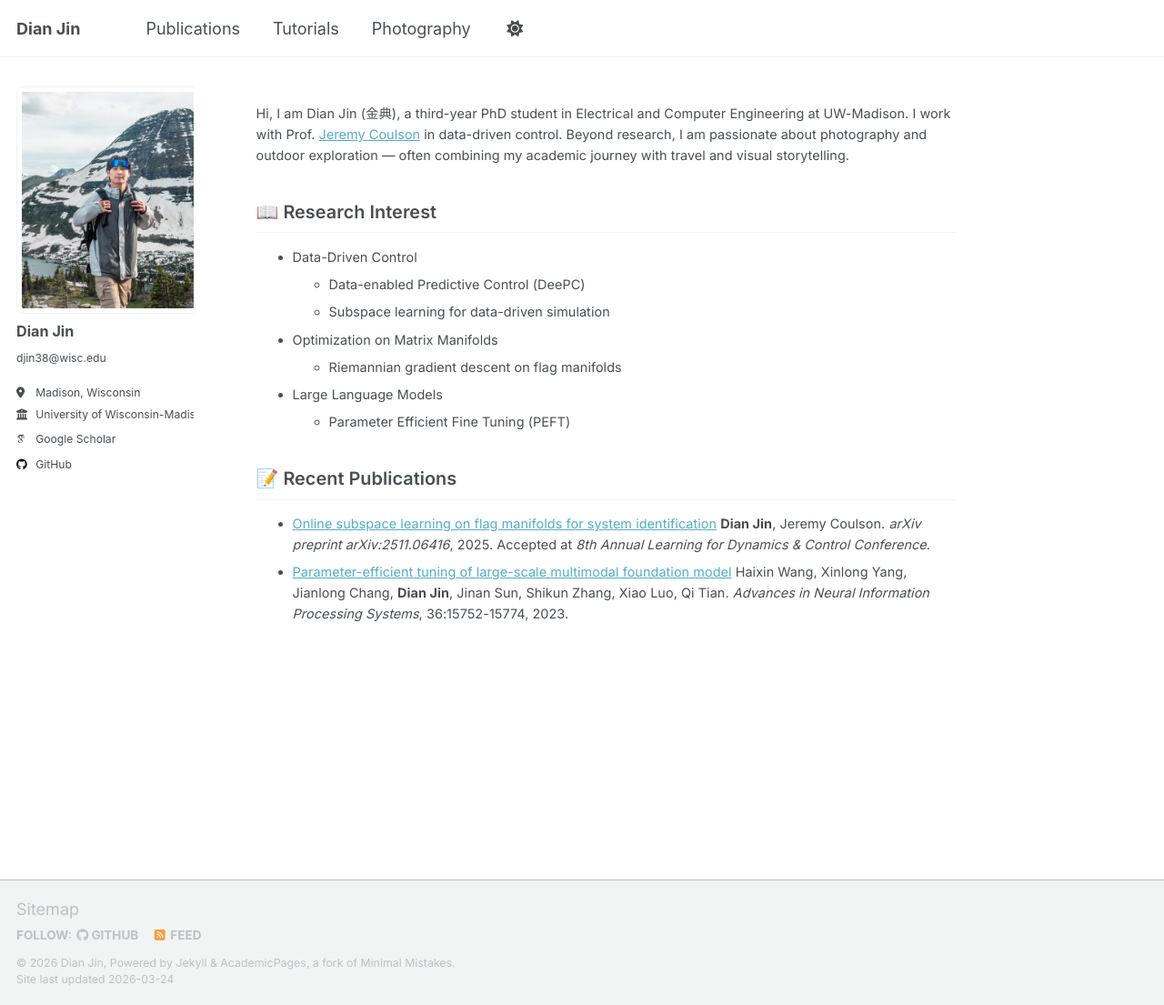
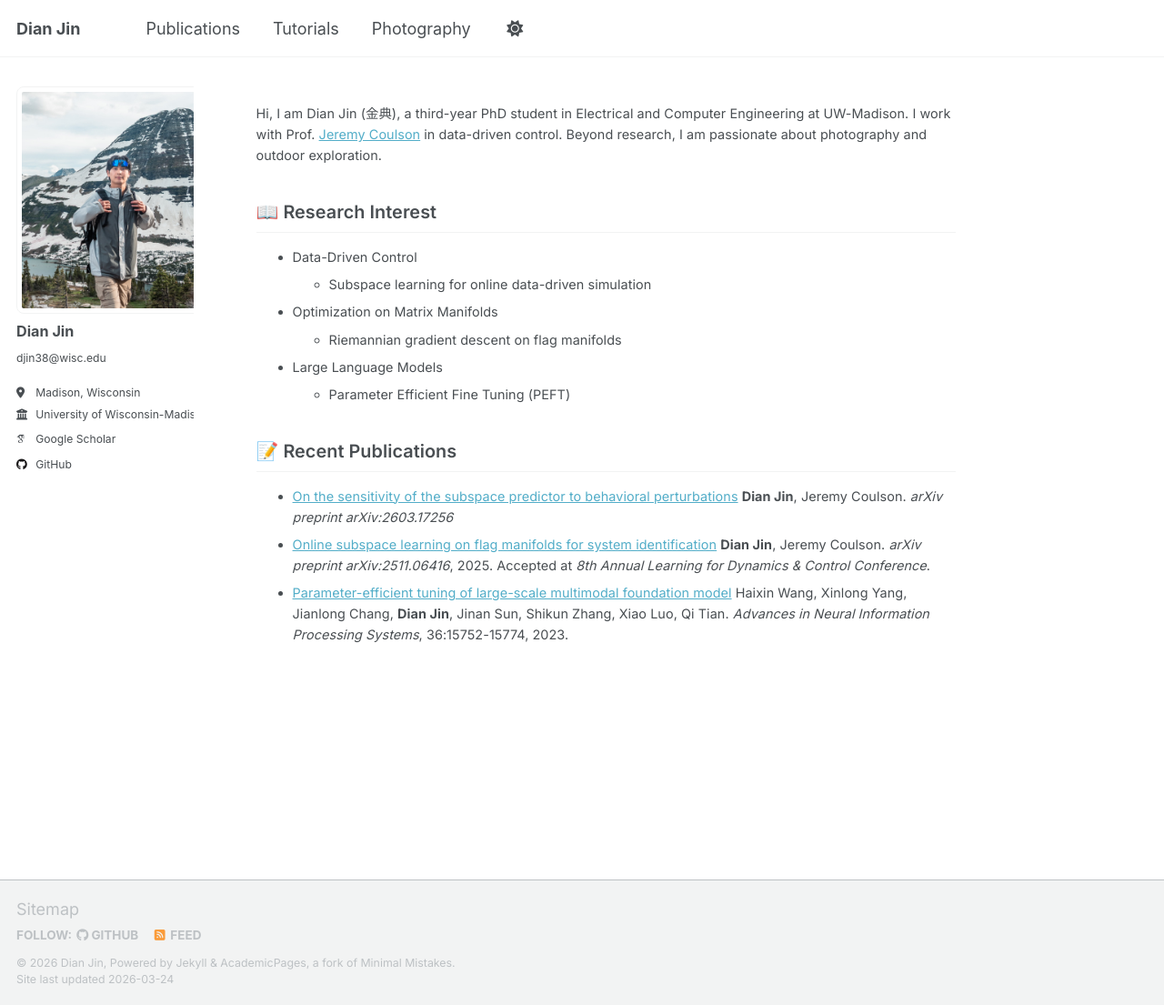
Before and after one commit to DianJin-Frederick/DianJin-Frederick.github.io, a Jekyll site: the page built from _pages/about.md, in a window 1280 px wide and 1105 px high. Shown: the whole window at 91% size. Built offline with Jekyll 4.4.1, drawn with Linux system fonts in a browser that asks for light colours; some web fonts are replaced; a script that is not in the unit is left out.

Commit message:
Update homepage research and publications

```diff
--- a/_pages/about.md
+++ b/_pages/about.md
@@ -6,18 +6,18 @@ redirect_from:
   - /about/
   - /about.html
 ---
-Hi, I am Dian Jin (金典), a third-year PhD student in Electrical and Computer Engineering at UW-Madison. I work with Prof. [Jeremy Coulson](https://jeremycoulson.github.io/) in data-driven control. Beyond research, I am passionate about photography and outdoor exploration — often combining my academic journey with travel and visual storytelling.
+Hi, I am Dian Jin (金典), a third-year PhD student in Electrical and Computer Engineering at UW-Madison. I work with Prof. [Jeremy Coulson](https://jeremycoulson.github.io/) in data-driven control. Beyond research, I am passionate about photography and outdoor exploration.
 
 ## 📖 Research Interest
 - Data-Driven Control
-  - Data-enabled Predictive Control (DeePC)
-  - Subspace learning for data-driven simulation
+  - Subspace learning for online data-driven simulation
 - Optimization on Matrix Manifolds
   - Riemannian gradient descent on flag manifolds
 - Large Language Models
   - Parameter Efficient Fine Tuning (PEFT)
 
 ## 📝 Recent Publications
+- [On the sensitivity of the subspace predictor to behavioral perturbations](https://arxiv.org/abs/2603.17256) **Dian Jin**, Jeremy Coulson. *arXiv preprint arXiv:2603.17256*
 - [Online subspace learning on flag manifolds for system identification](https://arxiv.org/abs/2511.06416)
   **Dian Jin**, Jeremy Coulson. *arXiv preprint arXiv:2511.06416*, 2025. Accepted at *8th Annual Learning for Dynamics & Control Conference*.
 - [Parameter-efficient tuning of large-scale multimodal foundation model](https://proceedings.neurips.cc/paper_files/paper/2023/hash/32ebb6b560ee58abbdae834e5f37cb5d-Abstract-Conference.html)
```
